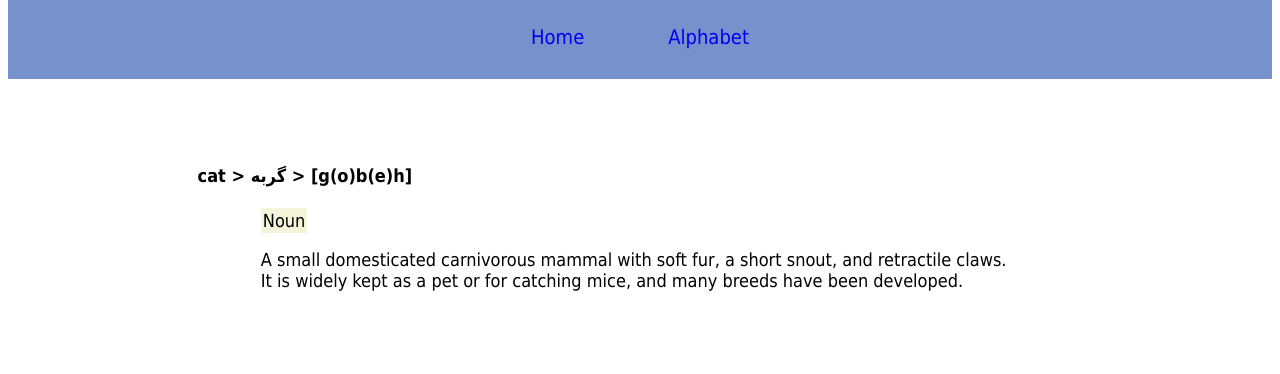
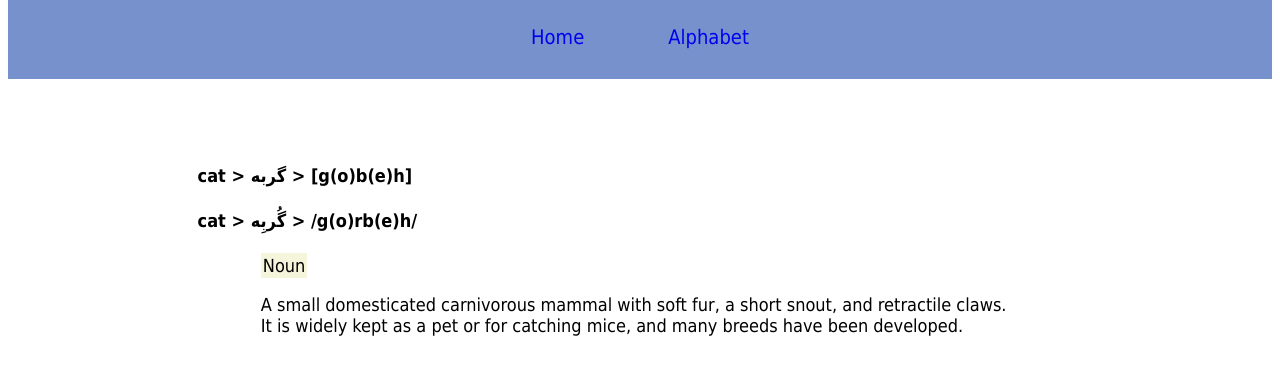
Before and after one commit to jasminesgh/dictionary-project-v1, a plain HTML site: page definitions/def-cat.html in a window 1280 px wide. Shown: the part 142-516 px from the top of the page. Drawn offline with Linux system fonts and the light colour scheme.

Commit message:
Update def-cat.html

```diff
--- a/definitions/def-cat.html
+++ b/definitions/def-cat.html
@@ -21,6 +21,8 @@
   <div class="defined-term">
     <h4>cat > گربه > [g(o)b(e)h]</h4>
   </div>
+      <h4 class="defined-term">cat > گُربِه > /g(o)rb(e)h/</h4>
+
   <div class="definition">
     <p><span class="noun">Noun</span></p>
     <p>A small domesticated carnivorous mammal with soft fur, a short snout, and retractile claws. It is widely kept as a pet or for catching mice, and many breeds have been developed.</p>
```
